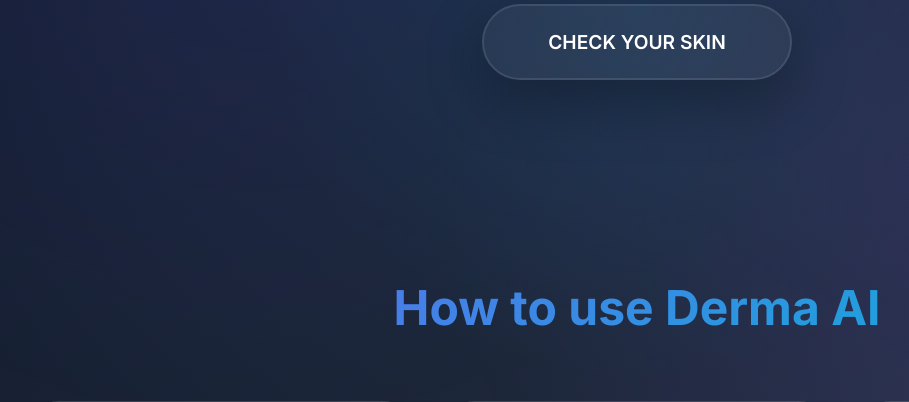
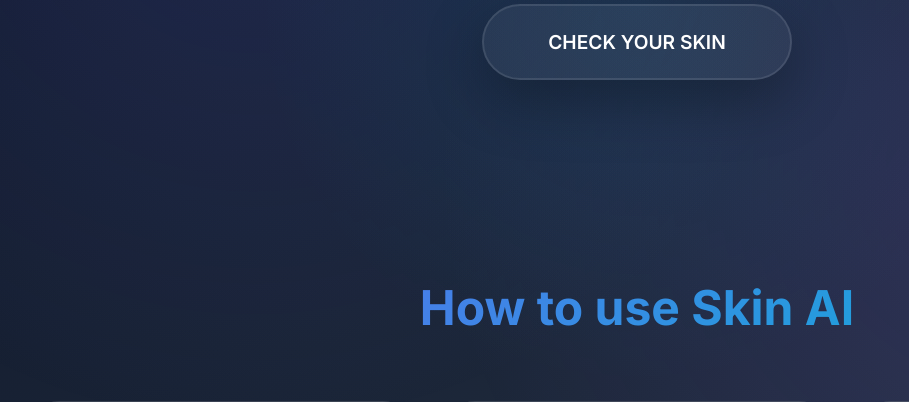
Before and after one commit to mehulsinghbhadoriya/Skin-AI, a Flask app: page / in a window 1280 px wide. Shown: the part 394-796 px from the top of the page, without its empty margins (3-912 px from the left). Run offline with Flask 3, Linux system fonts and the light colour scheme.

Commit message:
Update index.html

```diff
--- a/templates/index.html
+++ b/templates/index.html
@@ -563,7 +563,7 @@
 
     <!-- Steps Section -->
     <section class="steps-section">
-      <h2 class="section-title">How to use Derma AI</h2>
+      <h2 class="section-title">How to use Skin AI</h2>
       <div class="steps-grid">
         <div class="step-card">
           <img src="https://uploads-ssl.webflow.com/6436bd9de183596b1cff71c7/64382674cacaa11db3a65e79_Screenshot%202023-04-13%20185653.png" alt="Take a photo" />
```
